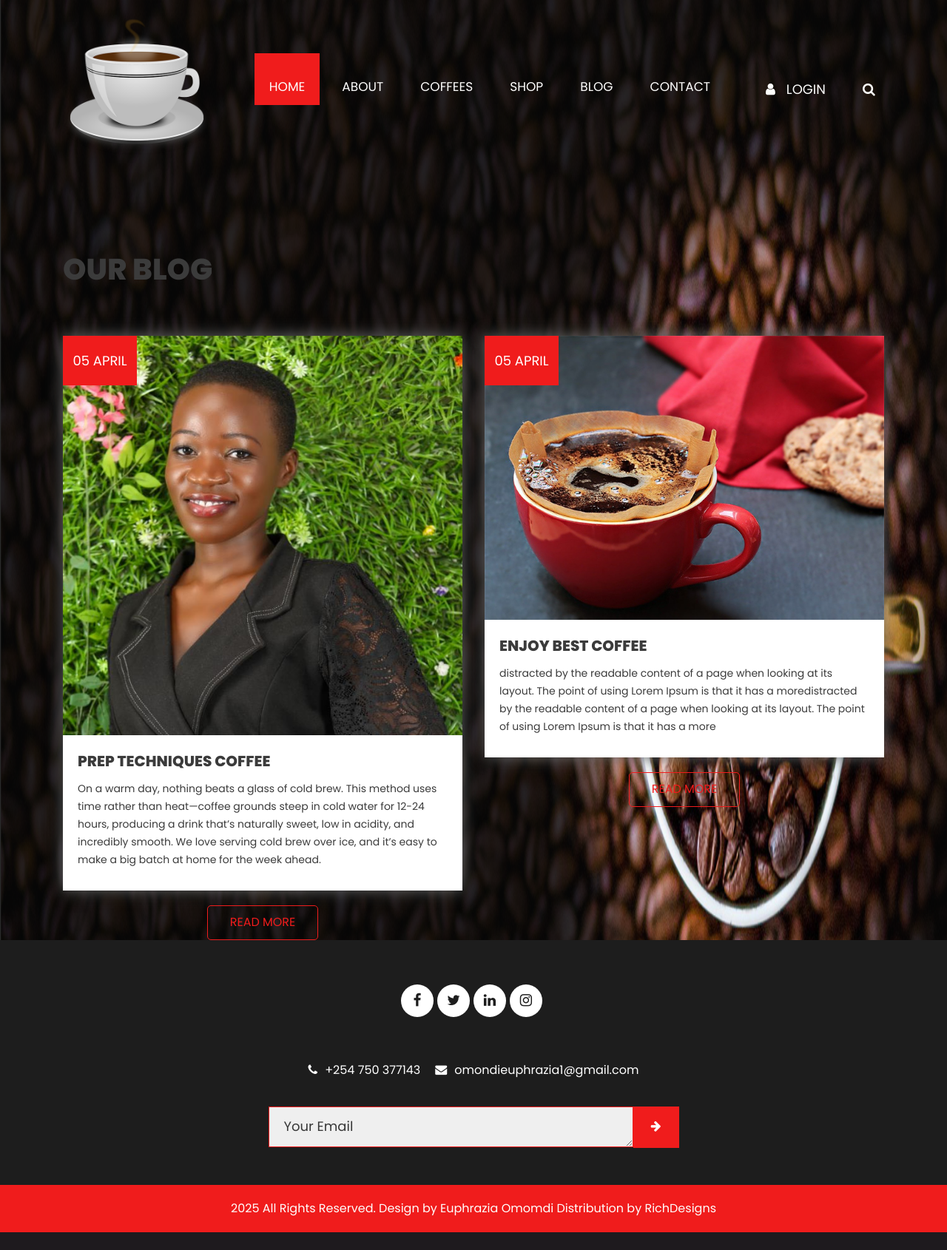
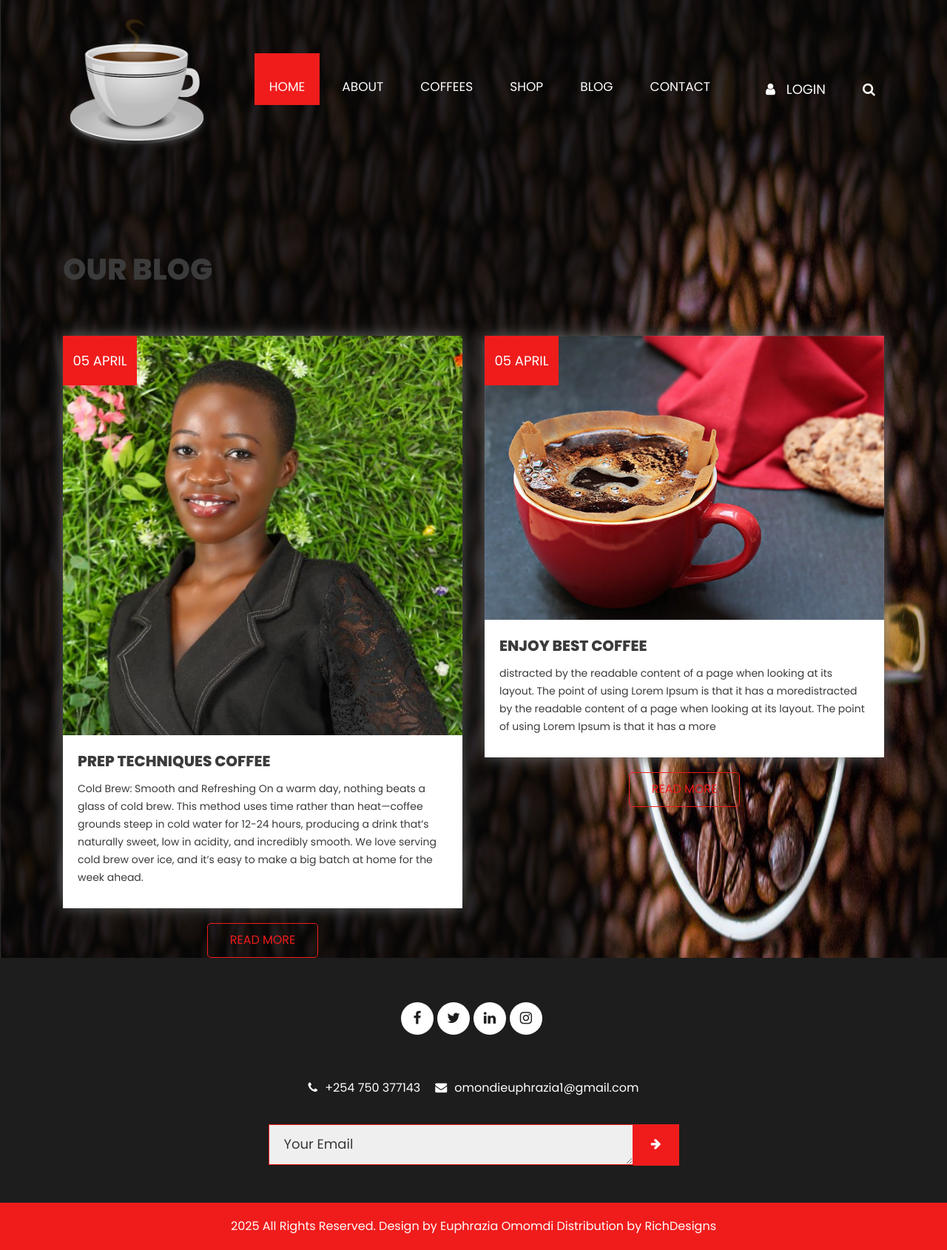
Before and after one commit to euphrazia/fullstack, a Flask app: page /blog in a window 1280 px wide. Shown: the whole page at 74% size. Before the commit the page ends 1666 px from the top, so only its background shows below. Run offline with Flask 3, Linux system fonts and the light colour scheme; some libraries are stand-ins or nearby versions.

Commit message:
Update blog.html

```diff
--- a/templates/blog.html
+++ b/templates/blog.html
@@ -18,7 +18,8 @@
                         <div class="blog_img"><img src="static/images/blog-img1.jpeg"></div>
                         <h4 class="date_text">05 April</h4>
                         <h4 class="prep_text">PREP TECHNIQUES Coffee</h4>
-                        <p class="lorem_text">On a warm day, nothing beats a glass of cold brew. This method uses time rather than heat—coffee grounds steep in cold water for 12-24 hours, producing a drink that’s naturally sweet, low in acidity, and incredibly smooth. We love serving cold brew over ice, and it’s easy to make a big batch at home for the week ahead.</p>
+                        <p class="lorem_text">Cold Brew: Smooth and Refreshing
+On a warm day, nothing beats a glass of cold brew. This method uses time rather than heat—coffee grounds steep in cold water for 12-24 hours, producing a drink that’s naturally sweet, low in acidity, and incredibly smooth. We love serving cold brew over ice, and it’s easy to make a big batch at home for the week ahead.</p>
                      </div>
                      <div class="read_btn"><a href="#">Read More</a></div>
                   </div>
```
